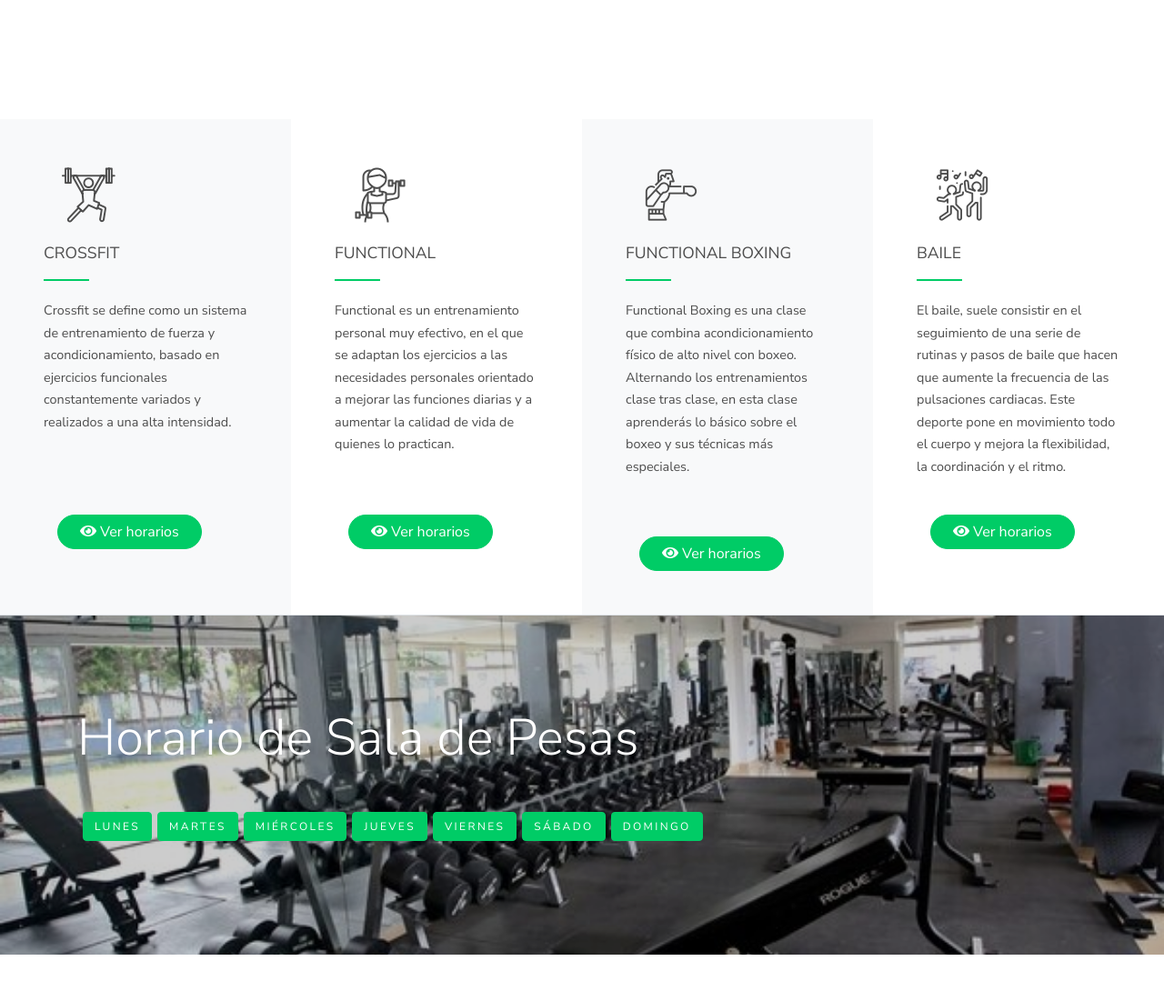
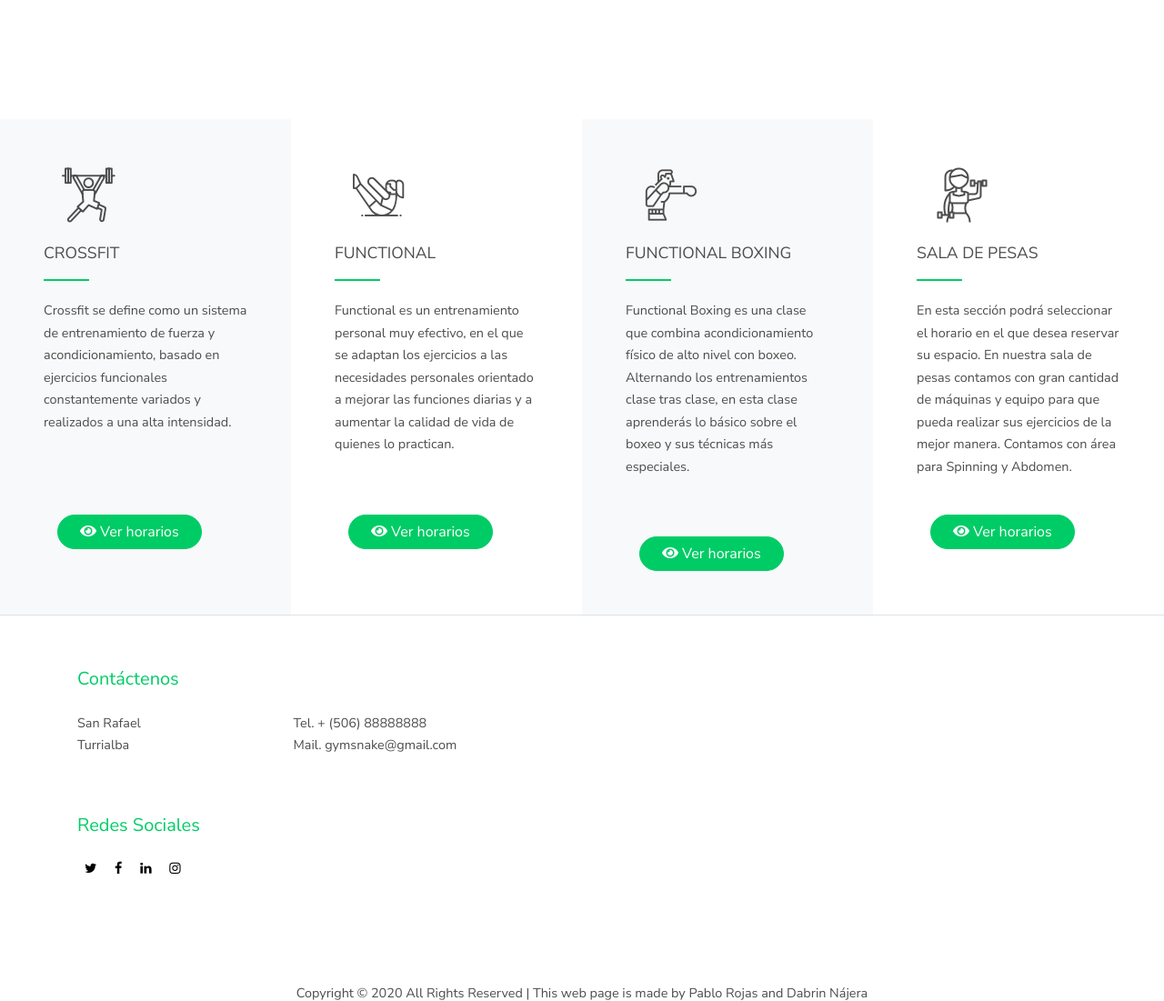
Before and after one commit to dabrin/gymSnake, a PHP site: template view/indexView.php in a window 1280 px wide. Shown: the part 1465-2566 px from the top of the page at 91% size. Run offline with PHP 8.4, Linux system fonts and the light colour scheme; the template is opened without the code that fills it, so the values that code supplies are empty; some libraries are stand-ins or nearby versions; some web fonts are replaced.

Commit message:
Cambios en interfaz

```diff
--- a/public/header.php
+++ b/public/header.php
@@ -95,7 +95,7 @@
                           <a class="nav-link" href="#Clases">Clases</a>
                       </li>
                       <li class="nav-item">
-                          <a class="nav-link" href="#Pesas">Sala de Pesas</a>
+                          <a class="nav-link" href="#Clases">Sala de Pesas</a>
                       </li>
                       <li class="nav-item">
                           <a class="nav-link" href="#Contactenos">Contáctenos</a>
--- a/view/indexView.php
+++ b/view/indexView.php
@@ -85,7 +85,7 @@
         <div class="col-md-6 col-lg-3">
           <div class="w-100 h-100 block-feature p-5">
             <span class="d-block mb-3">
-              <span class="flaticon-woman display-4"></span>
+              <span class="flaticon-exercise display-4"></span>
             </span>
             <h2> Functional</h2>
             <p>
@@ -118,14 +118,13 @@
         <div class="col-md-6 col-lg-3">
           <div class="w-100 h-100 block-feature p-5">
             <span class="d-block mb-3">
-              <span class="flaticon-dance display-4"></span>
+              <span class="flaticon-woman display-4"></span>
             </span>
-            <h2>Baile</h2>
+            <h2>Sala de Pesas</h2>
             <p>
-              El baile, suele consistir en el seguimiento de una serie de rutinas
-              y pasos de baile que hacen que aumente la frecuencia de las pulsaciones cardiacas.
-              Este deporte pone en movimiento todo el cuerpo y
-              mejora la flexibilidad, la coordinación y el ritmo.
+              En esta sección podrá seleccionar el horario en el que desea reservar su espacio. En nuestra
+              sala de pesas contamos con gran cantidad de máquinas y equipo para que pueda realizar sus ejercicios de
+              la mejor manera. Contamos con área para Spinning y Abdomen.
             </p>
             <br>
             <div class="col-sm-3 col-md-3 col-lg-3 text-md-right"><a href="#" class="btn btn-primary pill px-4 mt-3 mt-md-0"  data-toggle="modal" data-target="#myModal"><span ><i class="fas fa-eye"></i></span> Ver horarios</a></div>
@@ -137,7 +136,7 @@
     </div> <!-- .block-feature -->
 
 
-
+<!--
 
     <div id="Pesas" class="block-schedule overlay site-section" style="background-image: url(public/images/gym3.jpg);">
       <div class="container">
@@ -175,7 +174,7 @@
    </div>
 
 
-
+-->
 
   </div>
 
```
